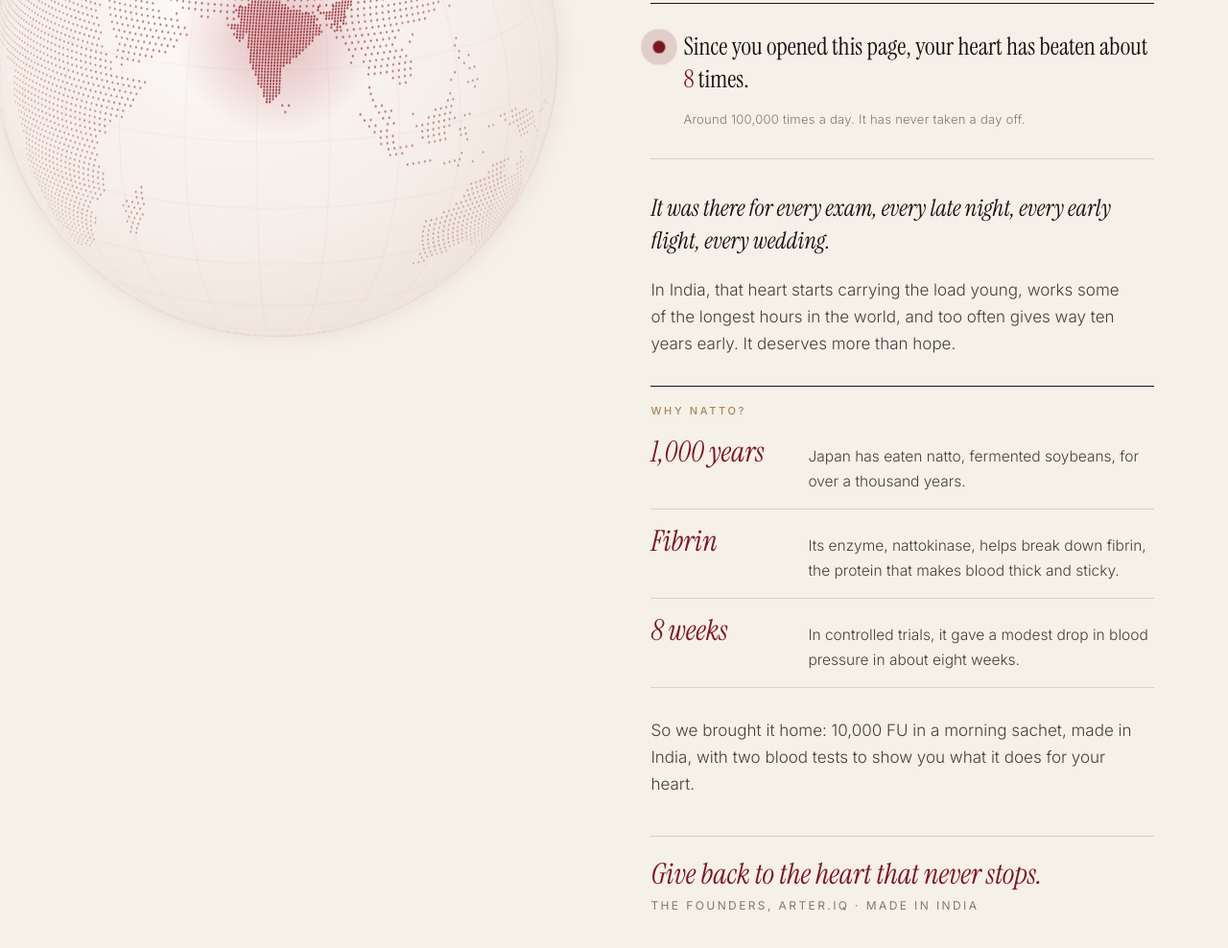
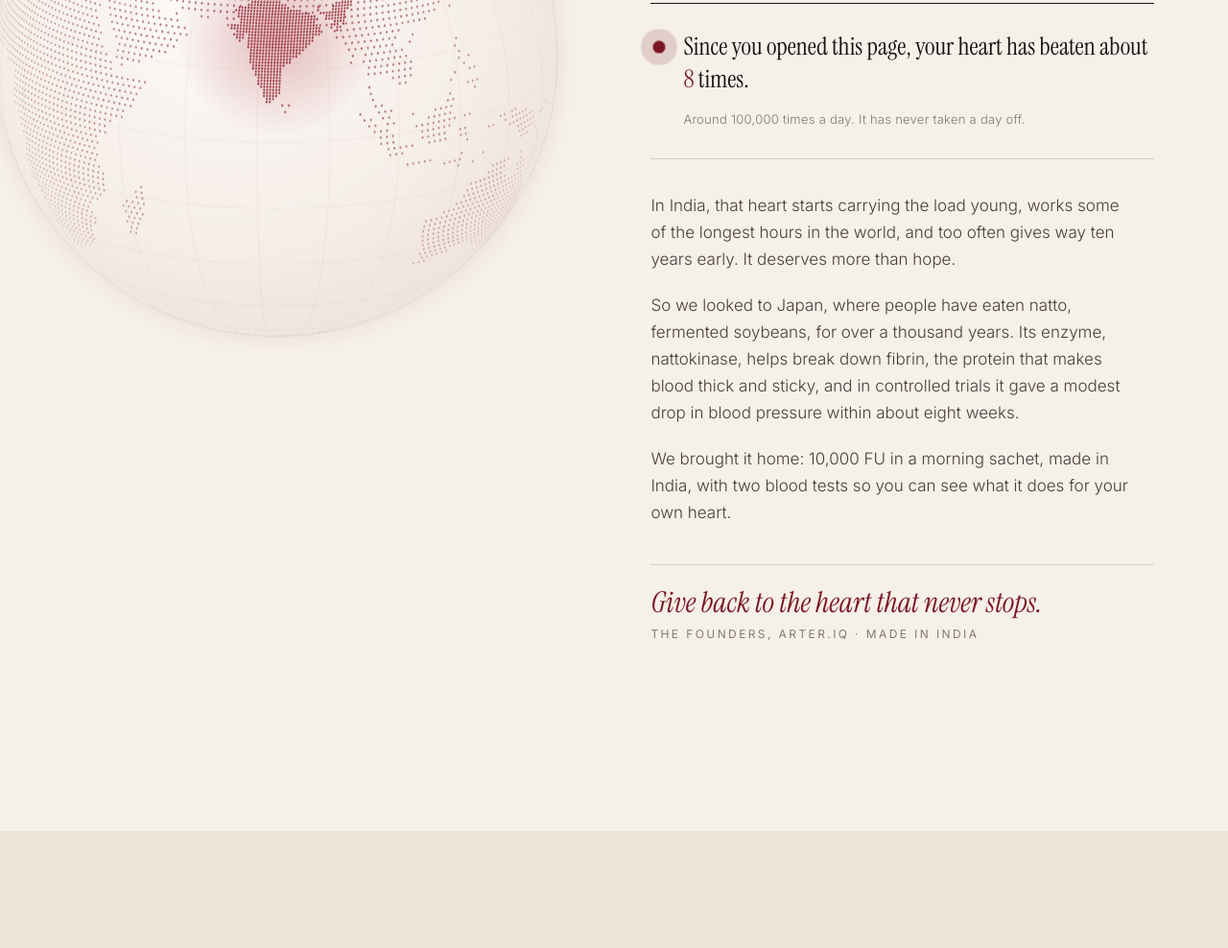
Before and after one commit to meghulc1-alt/arteriq-site, a plain HTML site: page index.html in a window 1280 px wide. Shown: the part 6352-7340 px from the top of the page at 96% size. Drawn offline with Linux system fonts and the light colour scheme.

Commit message:
Founders: written as a note
Co-Authored-By: Claude Opus 5.5 <noreply@anthropic.com>
Claude-Session: https://claude.ai/code/session_01PkeobWmfrChtD7SqVdFZLv

```diff
--- a/index.html
+++ b/index.html
@@ -368,14 +368,9 @@ section{position:relative}
 <div class="letter rv"><p class="chn">V.</p><p class="lab">Why we started Arter.IQ</p>
 <h2 class="ser h2">Who looks after <em>the heart that looks after everyone?</em></h2>
 <div class="beat"><span class="bdot" aria-hidden="true"></span><p>Since you opened this page, your heart has beaten about <b id="beats">0</b> times.</p><small>Around 100,000 times a day. It has never taken a day off.</small></div>
-<p class="first">It was there for every exam, every late night, every early flight, every wedding.</p>
 <p>In India, that heart starts carrying the load young, works some of the longest hours in the world, and too often gives way ten years early. It deserves more than hope.</p>
-<div class="why"><p class="whyt">Why natto?</p>
-<div><b>1,000 years</b><span>Japan has eaten natto, fermented soybeans, for over a thousand years.</span></div>
-<div><b>Fibrin</b><span>Its enzyme, nattokinase, helps break down fibrin, the protein that makes blood thick and sticky.</span></div>
-<div><b>8 weeks</b><span>In controlled trials, it gave a modest drop in blood pressure in about eight weeks.</span></div>
-</div>
-<p>So we brought it home: 10,000 FU in a morning sachet, made in India, with two blood tests to show you what it does for your heart.</p>
+<p>So we looked to Japan, where people have eaten natto, fermented soybeans, for over a thousand years. Its enzyme, nattokinase, helps break down fibrin, the protein that makes blood thick and sticky, and in controlled trials it gave a modest drop in blood pressure within about eight weeks.</p>
+<p>We brought it home: 10,000 FU in a morning sachet, made in India, with two blood tests so you can see what it does for your own heart.</p>
 <p class="sign">Give back to the heart that never stops.<span>The founders, Arter.IQ · Made in India</span></p>
 </div></div></div></section>
 
```
